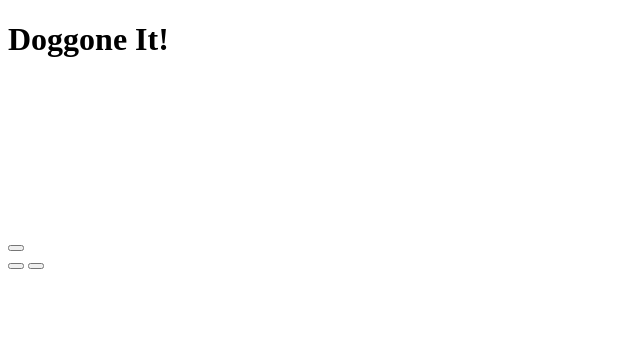
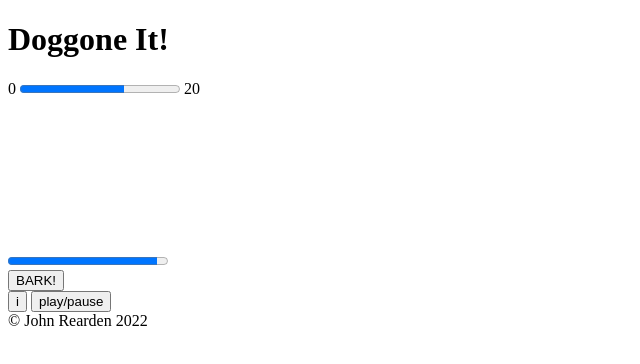
Before and after one commit to johnrearden/doggone-it, a plain HTML site: page index.html in a window 1280 px wide. Shown: the whole page, without its empty margins (0-640 px from the left). Drawn offline with Linux system fonts and the light colour scheme.

Commit message:
Add basic html components to index.html

```diff
--- a/assets/css/style.css
+++ b/assets/css/style.css
@@ -0,0 +1,9 @@
+* {
+    margin: 0;
+    padding: 0;
+    box-sizing: border-box;
+}
+
+body {
+
+}
--- a/index.html
+++ b/index.html
@@ -16,17 +16,23 @@
 
     <div id="game-ui">
         <div id="progress-display">
-
+            <span id="zero-sheep">0</span>
+            <progress id="departed-sheep" min="0" max="20" value="13"></progress>
+            <span id="total-sheep">20</span>
         </div>
         <canvas id="game-area"></canvas>
         <div id="time-display">
-
+            <progress id="time-remaining" min="0" max="60" value="56"></progress>
         </div>
-        <button id="bark-button"></button>
+        <button id="bark-button">BARK!</button>
         <div id="secondary-buttons">
-            <button id="info"></button>
-            <button id="play/pause"></button>
+            <button id="info">i</button>
+            <button id="play/pause">play/pause</button>
         </div>
     </div>
+
+    <footer>
+        <span>&copy; John Rearden 2022</span>
+    </footer>
 </body>
 </html>
```
